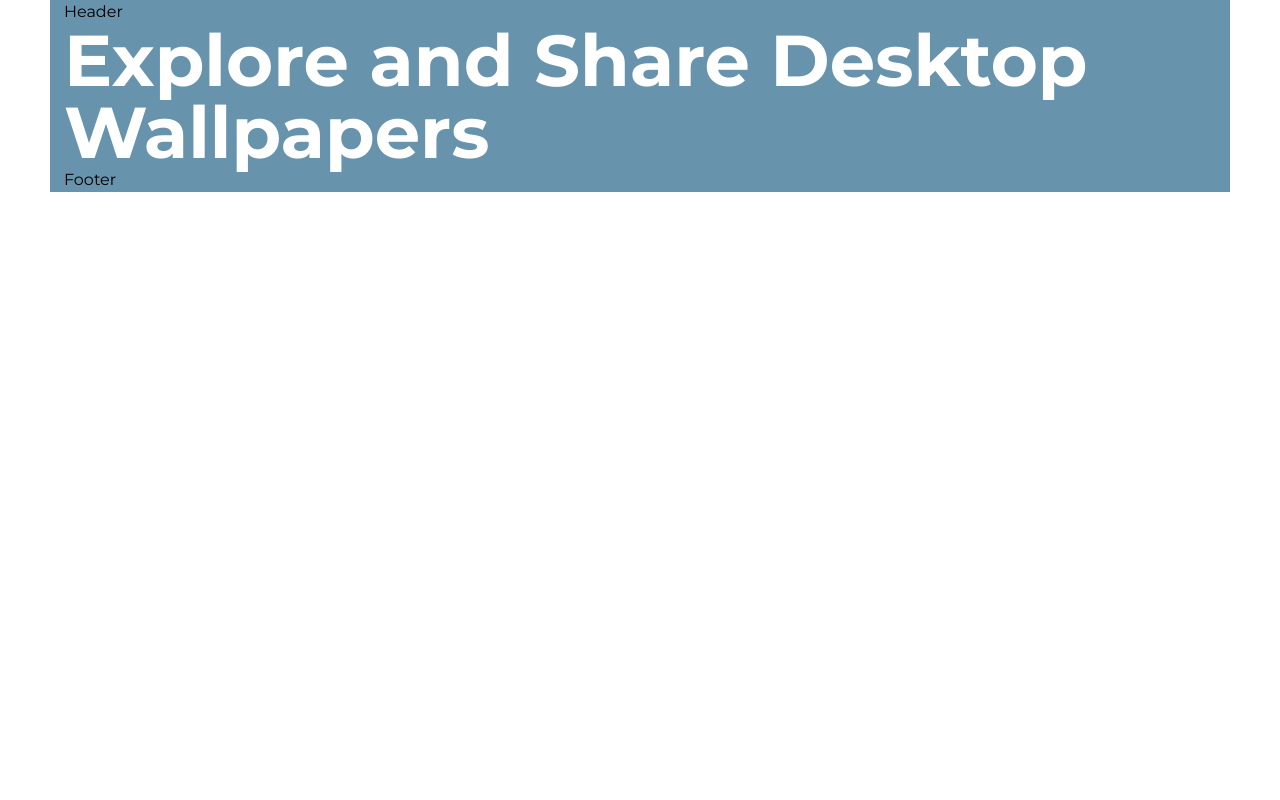
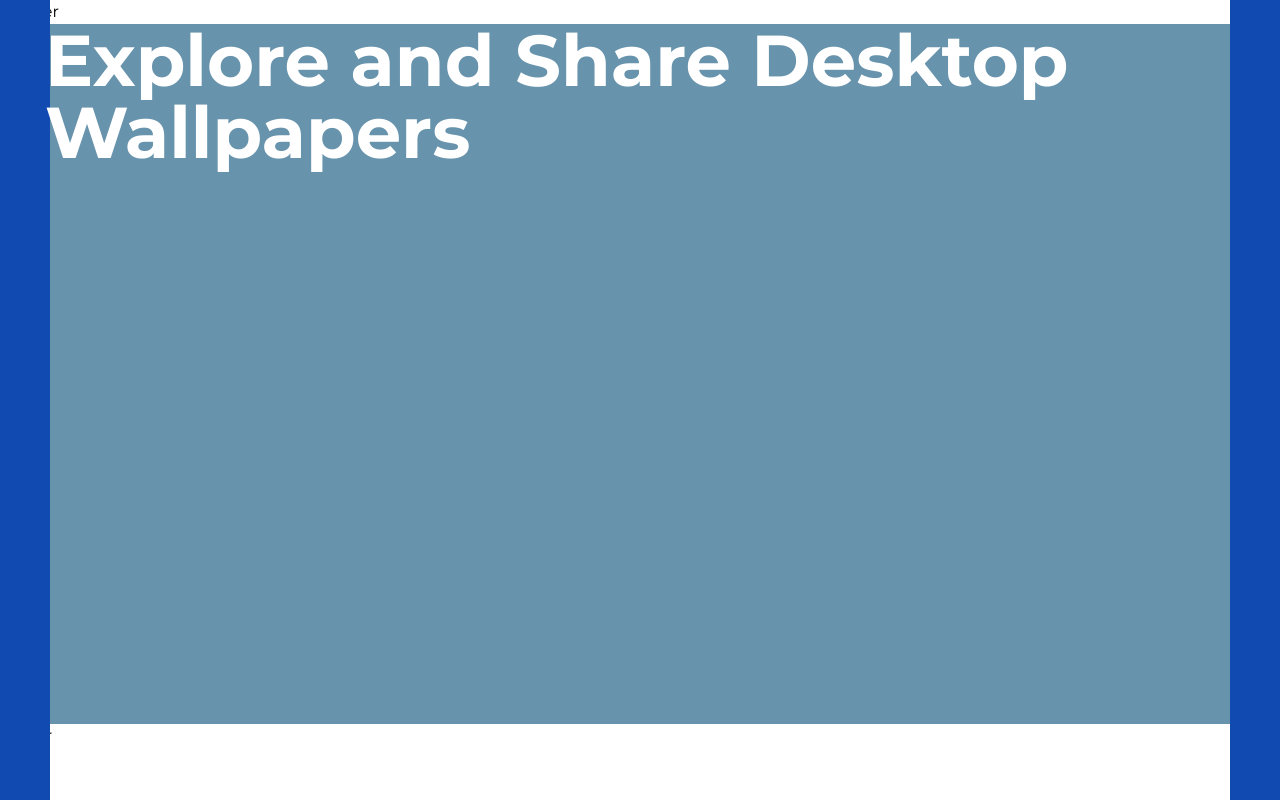
Before and after one commit to Jay25102/next-portfolio, a Next.js app: page / in a window 1280 px wide. Built offline with nearby package versions, Linux system fonts and the light colour scheme.

Commit message:
center body section and make header and footer change width later

```diff
--- a/app/layout.jsx
+++ b/app/layout.jsx
@@ -15,10 +15,8 @@ const RootLayout = ({children}) => {
   return (
     <html lang="en" className={montserrat.className}>
         <body>
-            <div className="main">
-            </div>
-
-            <main className="app bg-light-blue-cust">
+          {/*  className="app bg-light-blue-cust" */}
+            <main>
                 {children}
             </main>
         </body>
--- a/app/page.jsx
+++ b/app/page.jsx
@@ -5,15 +5,18 @@ const Home = () => {
   return (
     <div>
         {/* left and right bars */}
-        <div className="bar bar-left bg-white-cust"></div>
-        <div className="bar bar-right bg-white-cust"></div>
+        <div className="bar bar-left bg-blue-cust"></div>
+        <div className="bar bar-right bg-blue-cust"></div>
         {/* header component */}
         <Header/>
-        {/* body stuff */}
-        <section className="w-full">
-            {/* make explore/share links */}
-            <h1 className="text-7xl font-bold text-white-cust">Explore and Share Desktop Wallpapers</h1>
-        </section>
+        {/* body */}
+        <div className="box-border block bg-light-blue-cust">
+          <div className="box-border block body-block px-8 relative">
+              {/* make explore/share links */}
+              {/* center */}
+              <h1 className="text-7xl font-bold text-white-cust w-auto block w-1/2">Explore and Share Desktop Wallpapers</h1>
+          </div>
+        </div>
         {/* footer */}
         <Footer/>
     </div>
--- a/components/footer.jsx
+++ b/components/footer.jsx
@@ -2,7 +2,7 @@ import React from 'react'
 
 const Footer = () => {
   return (
-    <div>Footer</div>
+    <div className='bg-white-cust'>Footer</div>
   )
 }
 
--- a/components/header.jsx
+++ b/components/header.jsx
@@ -2,7 +2,7 @@ import React from 'react'
 
 const Header = () => {
   return (
-    <header className='bg-white'>
+    <header className='bg-white-cust'>
       Header
     </header>
   )
--- a/styles/globals.css
+++ b/styles/globals.css
@@ -1,6 +1,12 @@
 @tailwind base;
 @tailwind components;
 @tailwind utilities;
+
+.body-block {
+  height: calc(100vh - 100px);
+  width: 100%;
+  padding: 0 45px
+}
 
 .bar {
   display: block;
```
